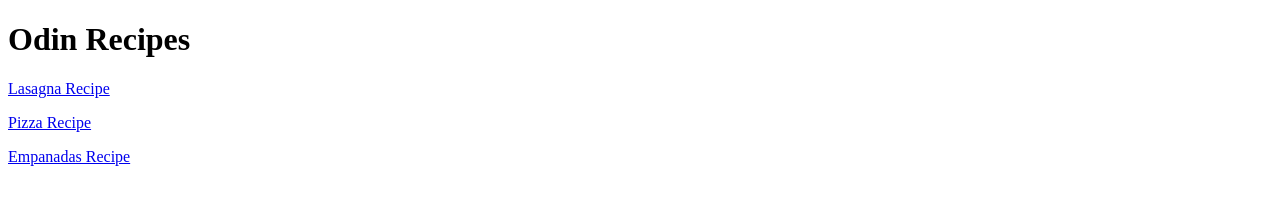
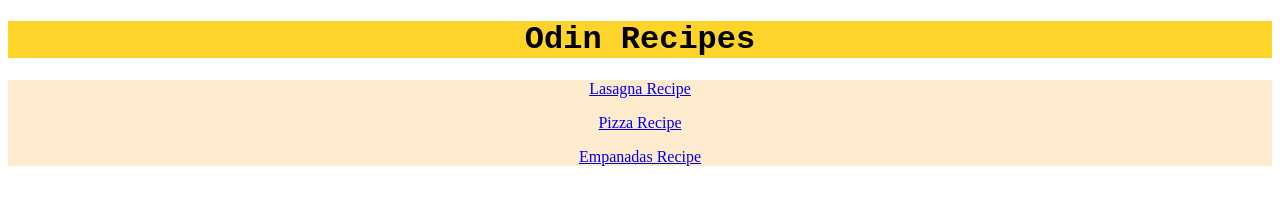
Before and after one commit to joacogomez/odin-recipes, a plain HTML site: page index.html in a window 1280 px wide. Drawn offline with Linux system fonts and the light colour scheme.

Commit message:
feat: actualizacion

```diff
--- a/index.html
+++ b/index.html
@@ -3,15 +3,27 @@
 <head>
     <meta charset="UTF-8">
     <title>Odin Recipes</title>
+
+    <link rel="stylesheet" href="styles.css">
 </head>
 <body>
+    <div class ="title">
         <h1>Odin Recipes</h1>
+    </div>
 
+    <div class = "options">
+        <div class = "button">
             <a href = "recipes/lasagna.html">Lasagna Recipe</a>
+        </div>
         <p> </p>
+        <div class = "button">
             <a href = "recipes/pizza.html">Pizza Recipe</a>
+        </div>
         <p> </p>
+        <div class = "button">
             <a href = "recipes/empanadas.html">Empanadas Recipe</a>
-    <p> </p>
+        </div>
+    </div>
+
 </body>
 </html>
--- /dev/null
+++ b/styles.css
@@ -0,0 +1,16 @@
+.title {
+    background-color: rgb(254, 212, 43);
+    text-align: center;
+    font-family: 'Courier New', Courier, monospace;
+}
+
+.sub.title{
+    background-color: rgb(245, 238, 220);
+    font-size: medium;
+}
+.options {
+
+    background-color: blanchedalmond;
+    text-align: center;
+
+}
```
Also changed, not shown: recipes/empanadas.html (+10 -2 lines). Lines whose indentation alone changed are shown as unchanged.
